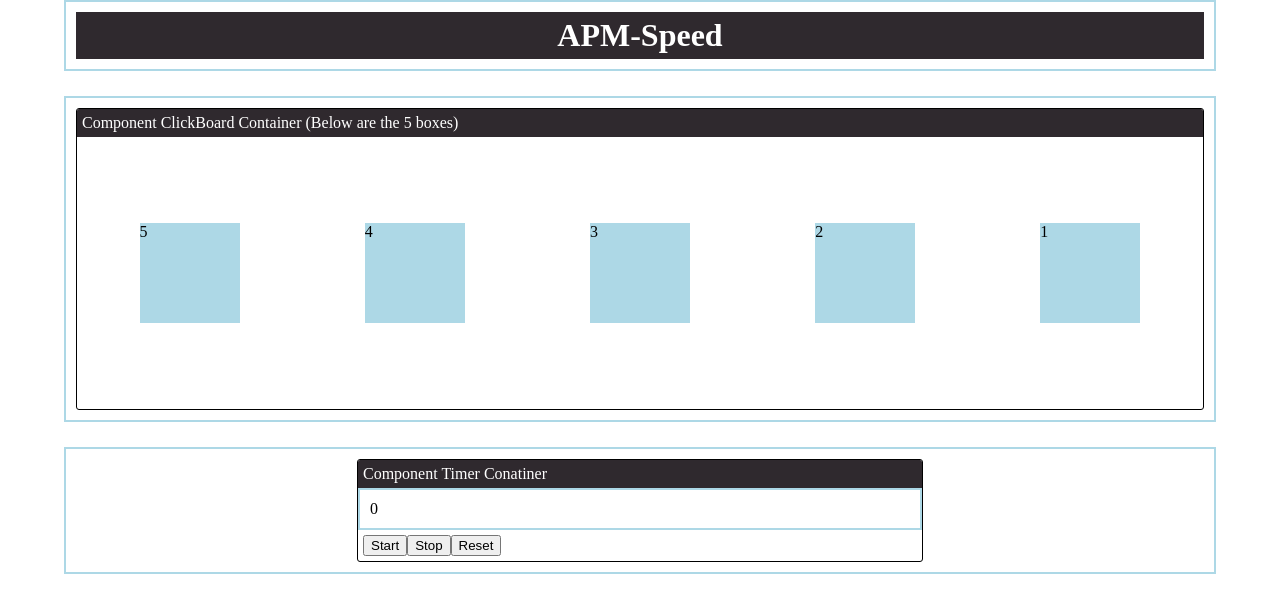
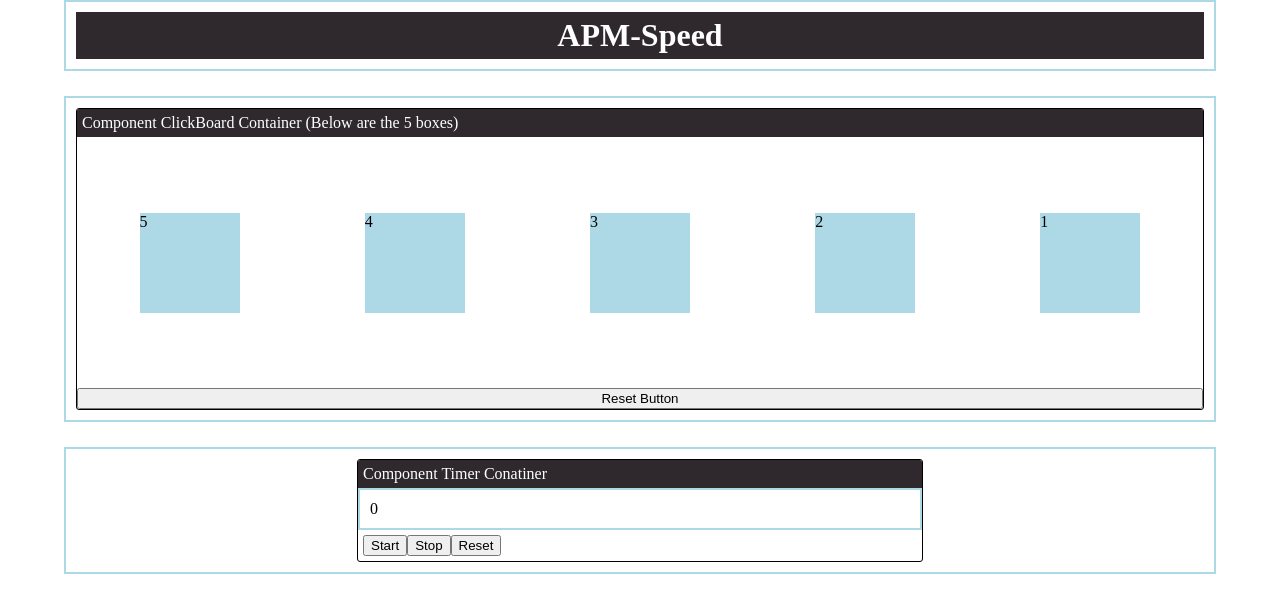
Before and after one commit to Noelcarino/APM-Speed, a React (Create React App) app in the folder apm-speed/: page / in a window 1280 px wide. Shown: the top 612 px of the page. Built offline with nearby package versions, Linux system fonts and the light colour scheme.

Commit message:
6/15 | Added a reset button to clickboard component

```diff
--- a/apm-speed/src/components/ClickBoard.js
+++ b/apm-speed/src/components/ClickBoard.js
@@ -13,6 +13,17 @@ export default class ClickBoard extends React.Component {
         }
         this.loadBoxes = this.loadBoxes.bind(this);
         this.pickRandomBox = this.pickRandomBox.bind(this);
+        this.resetBoard = this.resetBoard.bind(this);
+    }
+    resetBoard(){
+        this.setState({clicked:[]});
+        let currentTarget;
+        for (var i = 1; i <= 5; i++){
+            currentTarget = document.getElementById("box-" + i);
+            currentTarget.classList.remove('cbc-clicked');
+            currentTarget.innerHTML = i;
+
+        }
     }
     loadBoxes(){
         let target = document.getElementById('cbc-boxLoading-target');
@@ -54,6 +65,9 @@ export default class ClickBoard extends React.Component {
             <div id="clickboard-component">
                 <div className="cbc-title">Component ClickBoard Container (Below are the 5 boxes)</div>
                 <div id="cbc-boxLoading-target"></div>
+
+                <button onClick={this.resetBoard}>Reset Button</button>
+
             </div>
         )
     }
```
